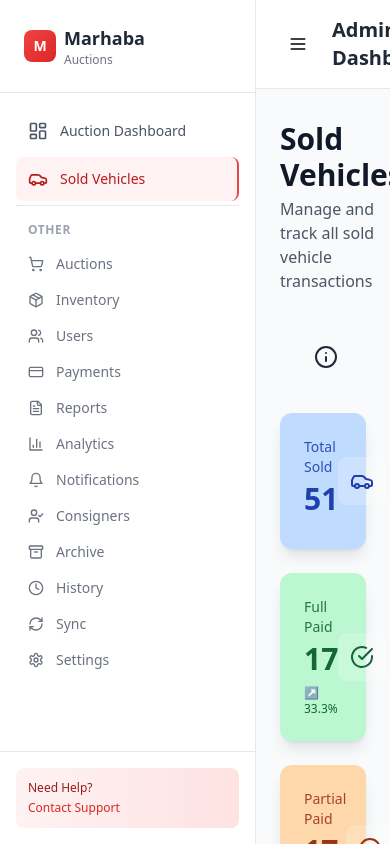
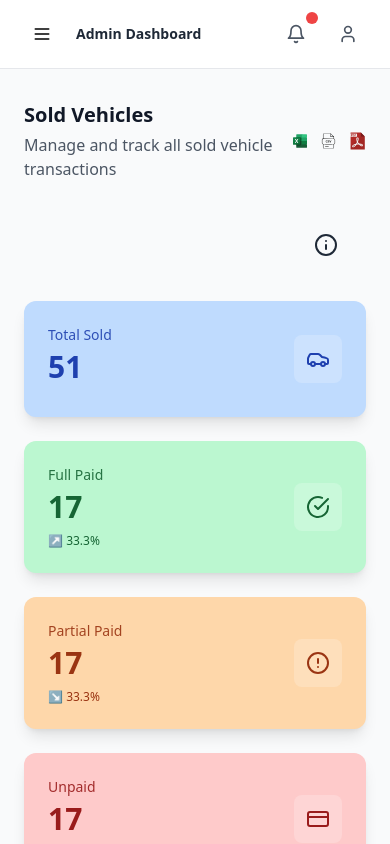
Before and after one commit to moahnaf11/MCA, a React (Vite) app: page /sold-vehicles in a window 390 px wide. Built offline with nearby package versions, Linux system fonts and the light colour scheme.

Commit message:
Make it responsive
Made it responsive for mobile

```diff
--- a/package.json
+++ b/package.json
@@ -13,6 +13,7 @@
     "lucide-react": "^0.344.0",
     "react": "^18.3.1",
     "react-dom": "^18.3.1",
+    "react-responsive": "^10.0.1",
     "react-router-dom": "^6.26.1",
     "react-select": "^5.10.1"
   },
--- a/src/components/Header.tsx
+++ b/src/components/Header.tsx
@@ -1,15 +1,24 @@
-import React from 'react';
-import { Search, Bell, User, Menu } from 'lucide-react';
+import React from "react";
+import { Search, Bell, User, Menu } from "lucide-react";
 
-const Header: React.FC = () => {
+interface HeaderProps {
+  setopenmenu: React.Dispatch<React.SetStateAction<boolean>>;
+}
+
+const Header: React.FC<HeaderProps> = ({ setopenmenu }) => {
   return (
     <header className="bg-white shadow-sm border-b border-gray-200">
       <div className="flex items-center justify-between px-6 py-4">
         <div className="flex items-center space-x-4">
-          <button className="lg:hidden p-2 rounded-md hover:bg-gray-100 transition-colors">
+          <button
+            onClick={() => setopenmenu((prev) => !prev)}
+            className="p-2 rounded-md hover:bg-gray-100 transition-colors"
+          >
             <Menu className="h-5 w-5" />
           </button>
-          <h1 className="text-xl font-semibold text-gray-800">Admin Dashboard</h1>
+          <h1 className="lg:text-lg text-sm font-semibold text-gray-800">
+            Admin Dashboard
+          </h1>
         </div>
 
         <div className="flex items-center space-x-4">
@@ -18,7 +27,7 @@ const Header: React.FC = () => {
             <input
               type="text"
               placeholder="VIN, LOT#"
-              className="pl-10 pr-4 py-2 w-64 bg-gray-50 border border-gray-200 rounded-lg focus:outline-none focus:ring-2 focus:ring-red-500 focus:border-transparent transition-all"
+              className="pl-10 pr-4 py-2 md:w-36 lg:w-64 bg-gray-50 border border-gray-200 rounded-lg focus:outline-none focus:ring-2 focus:ring-red-500 focus:border-transparent transition-all"
             />
           </div>
 
@@ -29,7 +38,9 @@ const Header: React.FC = () => {
 
           <button className="flex items-center space-x-2 p-2 rounded-lg hover:bg-gray-100 transition-colors">
             <User className="h-5 w-5 text-gray-600" />
-            <span className="hidden md:block text-sm font-medium text-gray-700">Admin</span>
+            <span className="hidden md:block text-sm font-medium text-gray-700">
+              Admin
+            </span>
           </button>
         </div>
       </div>
--- a/src/components/Layout.tsx
+++ b/src/components/Layout.tsx
@@ -1,17 +1,24 @@
-import React from 'react';
-import Sidebar from './Sidebar';
-import Header from './Header';
+import React, { useEffect, useState } from "react";
+import Sidebar from "./Sidebar";
+import Header from "./Header";
+import { useMediaQuery } from "react-responsive";
 
 interface LayoutProps {
   children: React.ReactNode;
 }
 
 const Layout: React.FC<LayoutProps> = ({ children }) => {
+  const isLaptop = useMediaQuery({ query: "(min-width: 1024px)" });
+  const [openmenu, setopenmenu] = useState(false);
+
+  useEffect(() => {
+    setopenmenu(isLaptop);
+  }, [isLaptop]);
   return (
-    <div className="flex h-screen bg-gray-50">
-      <Sidebar />
+    <div className="flex relative h-screen bg-gray-50">
+      {openmenu && <Sidebar setopenmenu={setopenmenu} />}
       <div className="flex-1 flex flex-col overflow-hidden">
-        <Header />
+        <Header setopenmenu={setopenmenu} />
         <main className="flex-1 overflow-x-hidden overflow-y-auto bg-gray-50">
           <div className="container flex flex-col mx-auto px-6 py-8 overflow-y-auto">
             {children}
--- a/src/components/Sidebar.tsx
+++ b/src/components/Sidebar.tsx
@@ -1,5 +1,5 @@
-import React from 'react';
-import { NavLink } from 'react-router-dom';
+import React, { useEffect, useRef } from "react";
+import { NavLink } from "react-router-dom";
 import {
   LayoutDashboard,
   Car,
@@ -14,32 +14,59 @@ import {
   UserCheck,
   Archive,
   Clock,
-  RefreshCw
-} from 'lucide-react';
+  RefreshCw,
+} from "lucide-react";
+import { useMediaQuery } from "react-responsive";
 
-const Sidebar: React.FC = () => {
+interface SidebarProps {
+  setopenmenu: React.Dispatch<React.SetStateAction<boolean>>;
+}
+
+const Sidebar: React.FC<SidebarProps> = ({ setopenmenu }) => {
+  const sidebarRef = useRef<HTMLDivElement>(null);
+  const isMobile = useMediaQuery({ maxWidth: 767 });
   const navItems = [
-    { path: '/', icon: LayoutDashboard, label: 'Auction Dashboard' },
-    { path: '/sold-vehicles', icon: Car, label: 'Sold Vehicles' },
+    { path: "/", icon: LayoutDashboard, label: "Auction Dashboard" },
+    { path: "/sold-vehicles", icon: Car, label: "Sold Vehicles" },
   ];
 
   const additionalItems = [
-    { icon: ShoppingCart, label: 'Auctions' },
-    { icon: Package, label: 'Inventory' },
-    { icon: Users, label: 'Users' },
-    { icon: CreditCard, label: 'Payments' },
-    { icon: FileText, label: 'Reports' },
-    { icon: BarChart3, label: 'Analytics' },
-    { icon: Bell, label: 'Notifications' },
-    { icon: UserCheck, label: 'Consigners' },
-    { icon: Archive, label: 'Archive' },
-    { icon: Clock, label: 'History' },
-    { icon: RefreshCw, label: 'Sync' },
-    { icon: Settings, label: 'Settings' },
+    { icon: ShoppingCart, label: "Auctions" },
+    { icon: Package, label: "Inventory" },
+    { icon: Users, label: "Users" },
+    { icon: CreditCard, label: "Payments" },
+    { icon: FileText, label: "Reports" },
+    { icon: BarChart3, label: "Analytics" },
+    { icon: Bell, label: "Notifications" },
+    { icon: UserCheck, label: "Consigners" },
+    { icon: Archive, label: "Archive" },
+    { icon: Clock, label: "History" },
+    { icon: RefreshCw, label: "Sync" },
+    { icon: Settings, label: "Settings" },
   ];
 
+  useEffect(() => {
+    if (!isMobile) return;
+    const handleClickOutside = (event: MouseEvent) => {
+      if (
+        sidebarRef.current &&
+        !sidebarRef.current.contains(event.target as Node)
+      ) {
+        setopenmenu(false);
+      }
+    };
+
+    document.addEventListener("mousedown", handleClickOutside);
+    return () => {
+      document.removeEventListener("mousedown", handleClickOutside);
+    };
+  }, [setopenmenu, isMobile]);
+
   return (
-    <div className="bg-white w-64 shadow-lg border-r border-gray-200 flex flex-col">
+    <div
+      ref={sidebarRef}
+      className="bg-white w-64 absolute md:static top-0 bottom-0 z-50 shadow-lg border-r border-gray-200 flex flex-col"
+    >
       {/* Logo */}
       <div className="p-6 border-b border-gray-200">
         <div className="flex items-center space-x-2">
@@ -64,8 +91,8 @@ const Sidebar: React.FC = () => {
               className={({ isActive }) =>
                 `flex items-center space-x-3 px-3 py-3 rounded-lg text-sm font-medium transition-all duration-200 ${
                   isActive
-                    ? 'bg-red-50 text-red-700 border-r-2 border-red-500'
-                    : 'text-gray-600 hover:bg-gray-50 hover:text-gray-900'
+                    ? "bg-red-50 text-red-700 border-r-2 border-red-500"
+                    : "text-gray-600 hover:bg-gray-50 hover:text-gray-900"
                 }`
               }
             >
--- a/src/pages/AuctionDashboard.tsx
+++ b/src/pages/AuctionDashboard.tsx
@@ -18,7 +18,7 @@ const AuctionDashboard: React.FC = () => {
   return (
     <div className="space-y-8">
       <div className="flex items-center justify-between">
-        <h1 className="text-3xl font-bold text-gray-900">Auction Dashboard</h1>
+        <h1 className="text-xl font-bold text-gray-900">Auction Dashboard</h1>
         <div className="flex items-center space-x-4">
           <button className="bg-white border border-gray-300 text-gray-700 px-4 py-2 rounded-lg hover:bg-gray-50 transition-colors">
             Export Data
--- a/src/pages/SoldVehicles.tsx
+++ b/src/pages/SoldVehicles.tsx
@@ -485,7 +485,7 @@ const SoldVehicles: React.FC = () => {
       {/* ... (Header and StatCards are fine) ... */}
       <div className="flex items-center justify-between">
         <div>
-          <h1 className="text-3xl font-bold text-gray-900">Sold Vehicles</h1>
+          <h1 className="text-xl font-bold text-gray-900">Sold Vehicles</h1>
           <p className="text-gray-600 mt-1">
             Manage and track all sold vehicle transactions
           </p>
@@ -503,7 +503,7 @@ const SoldVehicles: React.FC = () => {
         </div>
       </div>
       <div className="">
-        <h2 className="relative group text-lg p-4 justify-end flex font-semibold text-gray-800 mb-4">
+        <h2 className="relative text-lg p-4 justify-end flex font-semibold text-gray-800 mb-4">
           <div
             // onMouseEnter={() => setToolTip(true)}
             // onMouseLeave={() => setToolTip(false)}
@@ -511,9 +511,9 @@ const SoldVehicles: React.FC = () => {
           >
             <Info className="size-6" />
             <div
-              className={`w-full left-[60%] transform -translate-y-1/2 top-1/2  hidden group-hover:block font-thin text-sm absolute`}
+              className={`w-full lg:left-[70%] left-[40%] transform -translate-y-1/2 top-1/2  hidden group-hover:block font-thin text-sm absolute`}
             >
-              Click card to filter based on status
+              Click cards to filter based on status
             </div>
           </div>
         </h2>
@@ -613,7 +613,9 @@ const SoldVehicles: React.FC = () => {
       <div
         ref={tableRef}
         className={`bg-white rounded-xl ${
-          openGrid ? "grid grid-cols-[2fr_1fr]" : ""
+          openGrid
+            ? "grid grid-cols-[2fr_1fr] md:grid-cols-[1fr_2fr] lg:grid-cols-[2fr_1fr]"
+            : ""
         } min-h-0 flex-1 overflow-y-auto shadow-sm border border-gray-200`}
       >
         <div className="overflow-x-auto">
```
Also changed, not shown: 1 other file (tests, documents, lock files or other folders).
